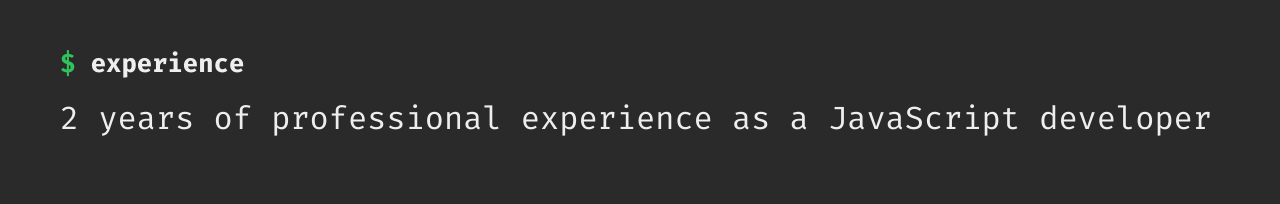
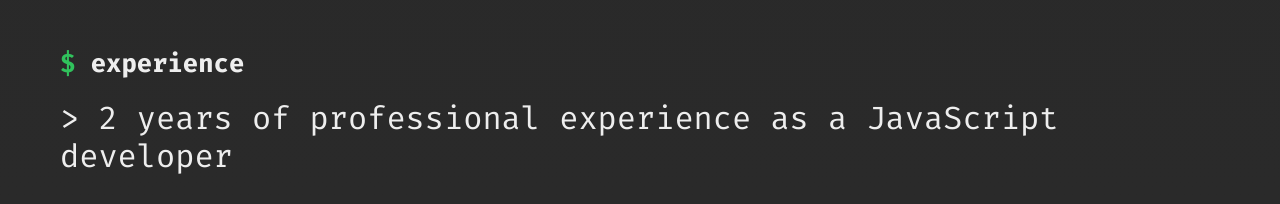
Before and after one commit to fermersky/nodejs-docker-deploy, a website: page static/index.html in a window 1280 px wide. Shown: the part 330-534 px from the top of the page. Drawn offline with Linux system fonts and the light colour scheme; files that its build step writes are made by us from their sources.

Commit message:
change exp

```diff
--- a/static/index.html
+++ b/static/index.html
@@ -21,7 +21,7 @@
    <div class="empty-space"></div>
 
    <h3><span class="green">$</span> experience</span>
-   <h2>2 years of professional experience as a JavaScript developer</h2>
+   <h2>> 2 years of professional experience as a JavaScript developer</h2>
 
    <div class="empty-space"></div>
 
```
